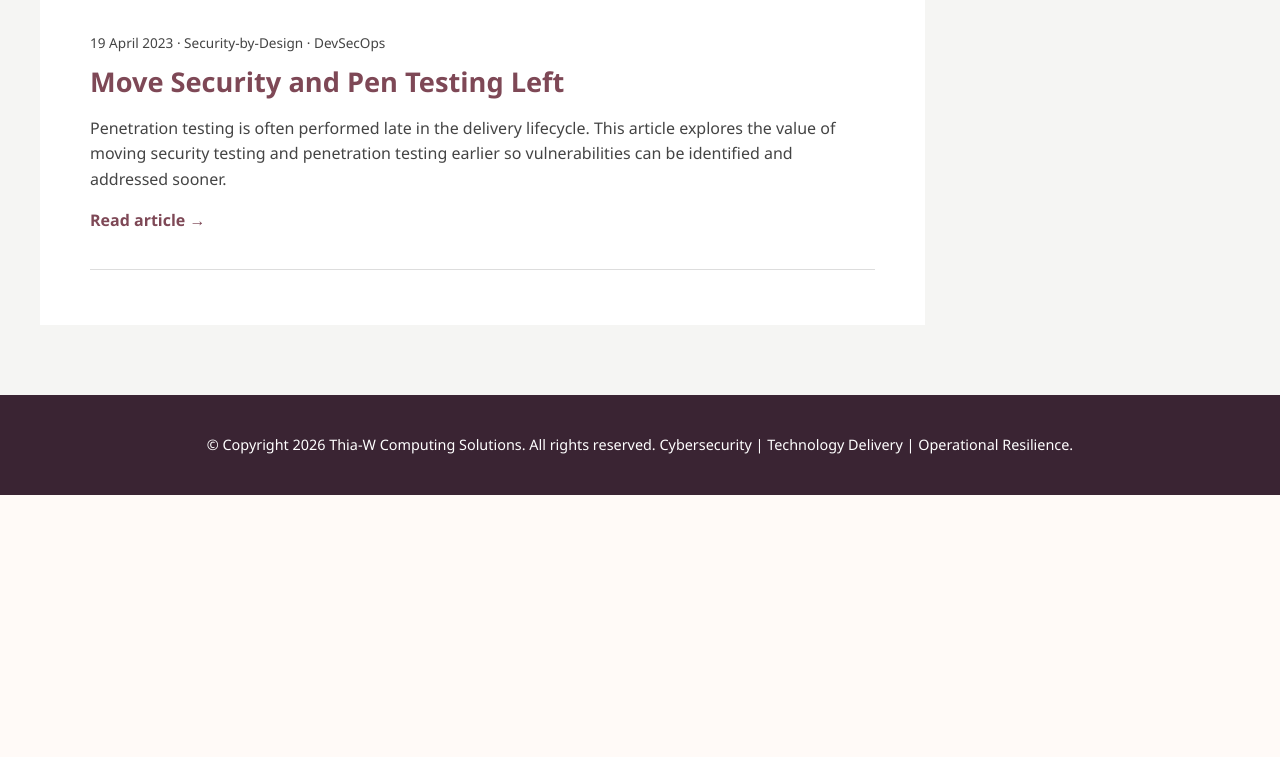
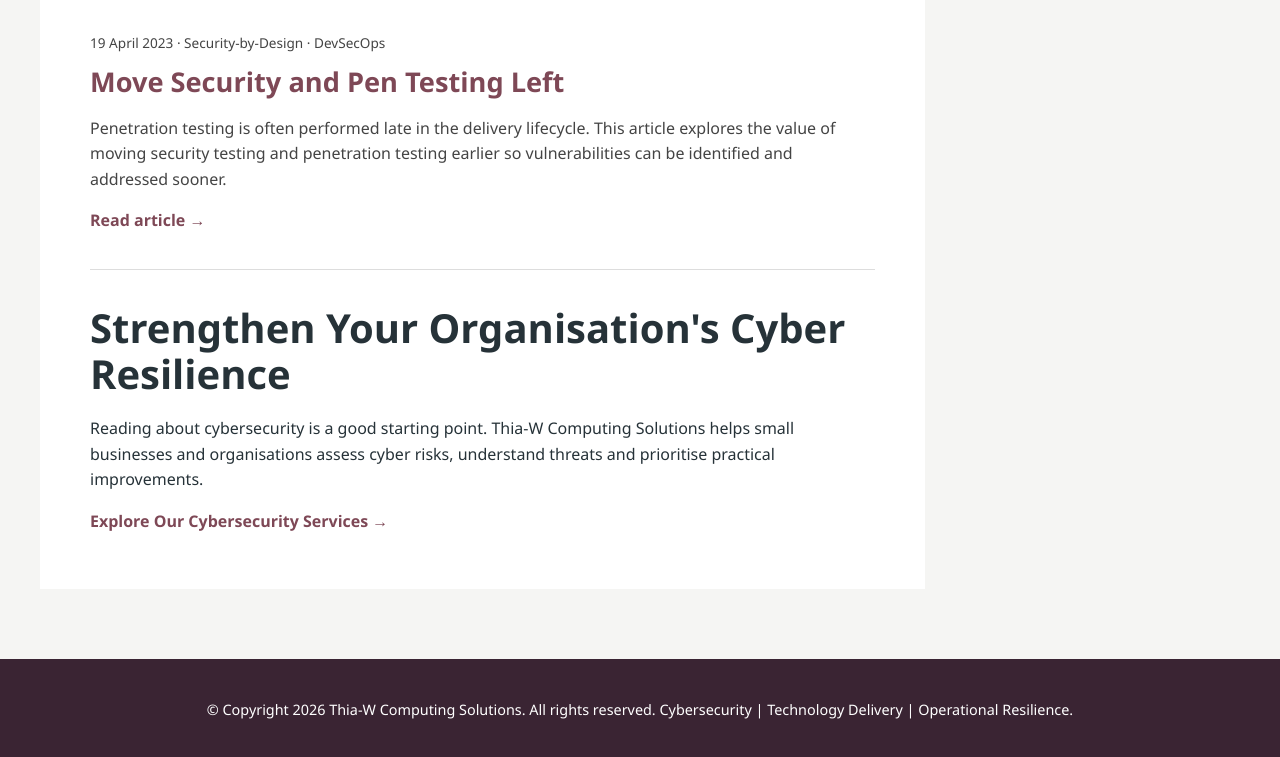
Before and after one commit to Thia2020/github.io, a plain HTML site: page blog.html in a window 1280 px wide. Shown: the part 1472-2229 px from the top of the page. Before the commit the page ends 1967 px from the top, so only its background shows below. Drawn offline with Linux system fonts and the light colour scheme.

Commit message:
Update blog.html

```diff
--- a/blog.html
+++ b/blog.html
@@ -201,6 +201,27 @@
 
       </article>
 
+
+<!-- Cybersecurity Services Call to Action -->
+
+<section class="blog-services-cta">
+
+  <h2>Strengthen Your Organisation's Cyber Resilience</h2>
+
+  <p>
+    Reading about cybersecurity is a good starting point.
+    Thia-W Computing Solutions helps small businesses and
+    organisations assess cyber risks, understand threats
+    and prioritise practical improvements.
+  </p>
+
+  <a href="services.html" class="blog-read-more">
+    Explore Our Cybersecurity Services &rarr;
+  </a>
+
+</section>
+
+
     </section>
 
 
```
